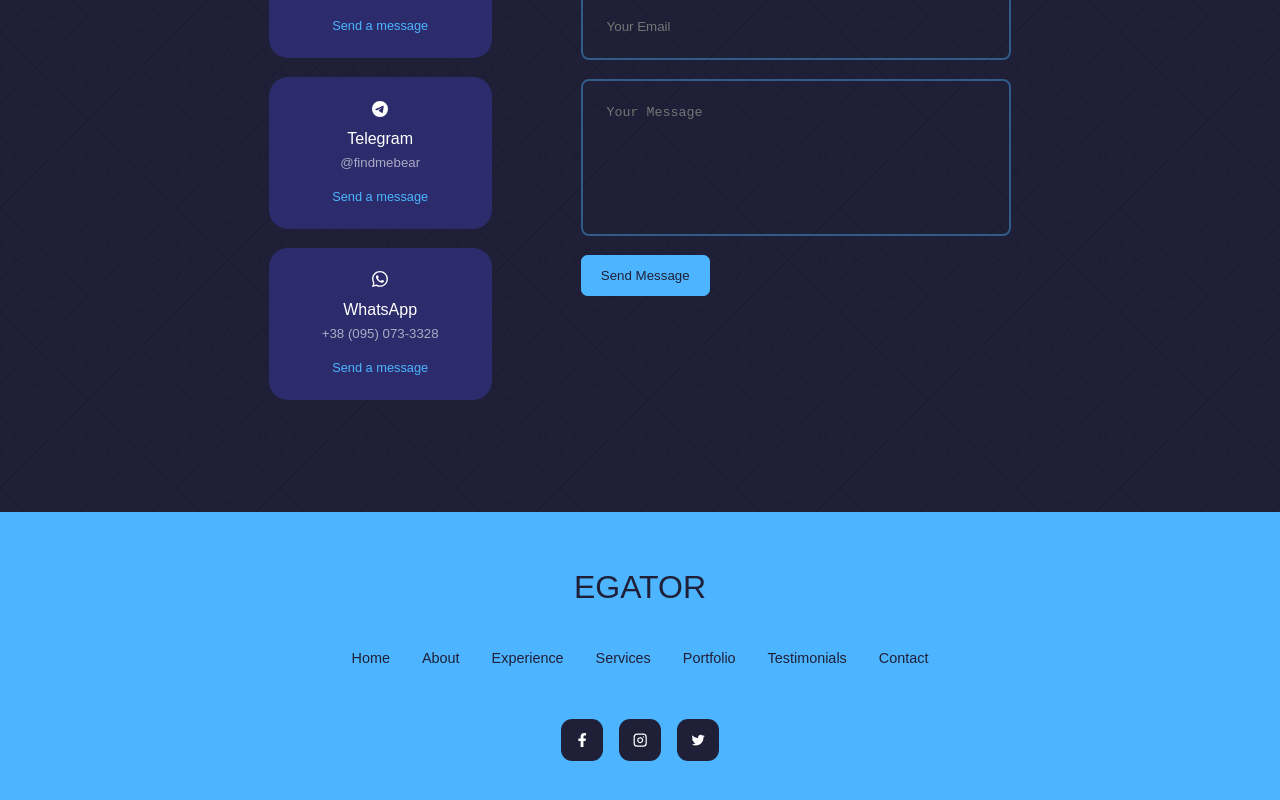
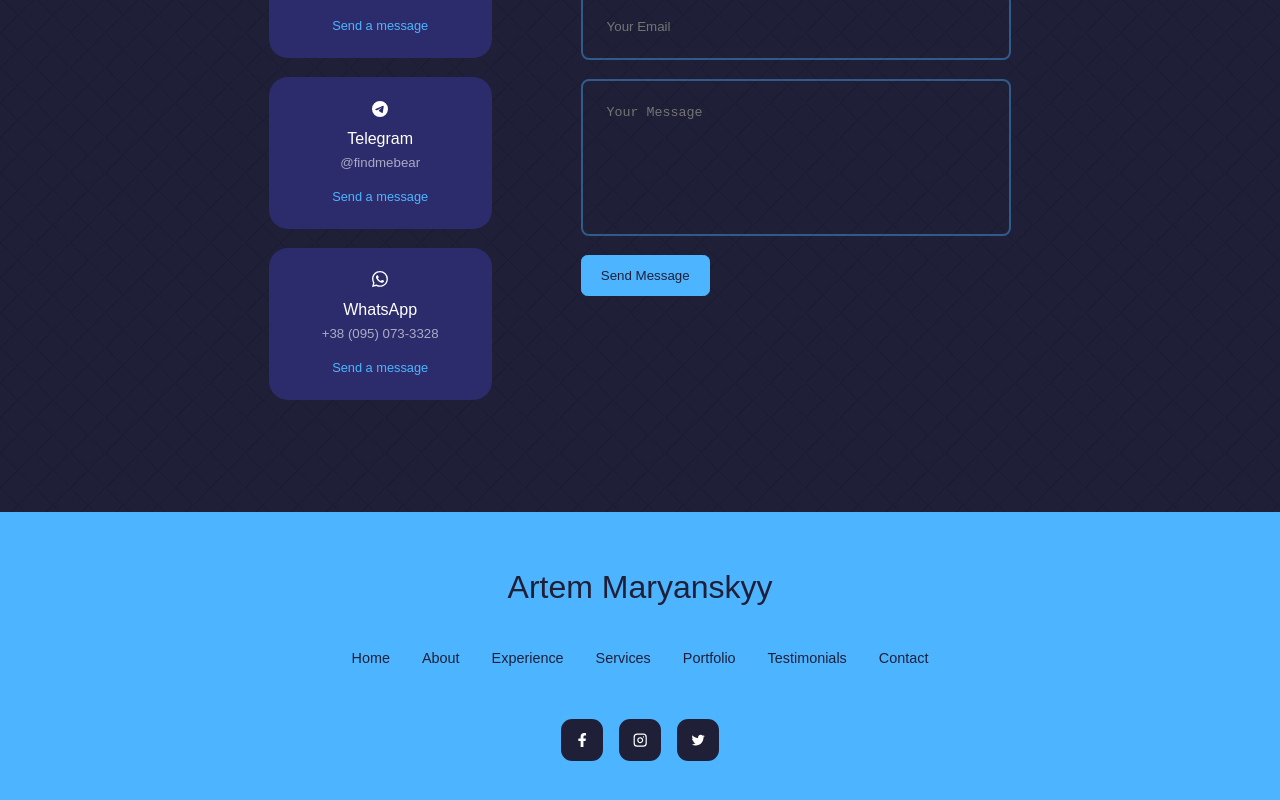
Before and after one commit to Findmebear/personalWebsite, a React (Create React App) app: page / in a window 1280 px wide. Shown: the part 4815-5615 px from the top of the page. Built offline with nearby package versions, Linux system fonts and the light colour scheme; the HTML template or start-up script is replaced by a standard one.

Commit message:
trying to deploy

```diff
--- a/package.json
+++ b/package.json
@@ -1,5 +1,6 @@
 {
   "name": "personalWebsite",
+  "homepage": "https://artem-maryanskyy.netlify.app",
   "version": "0.1.0",
   "private": true,
   "dependencies": {
--- a/src/components/footer/Footer.jsx
+++ b/src/components/footer/Footer.jsx
@@ -7,10 +7,10 @@ import {IoLogoTwitter} from 'react-icons/io'
 const Footer = () => {
   return (
     <footer>
-      <a href="#" className='footer__logo'>EGATOR</a>
+      <a href="#header" className='footer__logo'>Artem Maryanskyy</a>
 
       <ul className='permalinks'>
-        <li><a href="#">Home</a></li>
+        <li><a href="#header">Home</a></li>
         <li><a href="#about">About</a></li>
         <li><a href="#experience">Experience</a></li>
         <li><a href="#services">Services</a></li>
```
